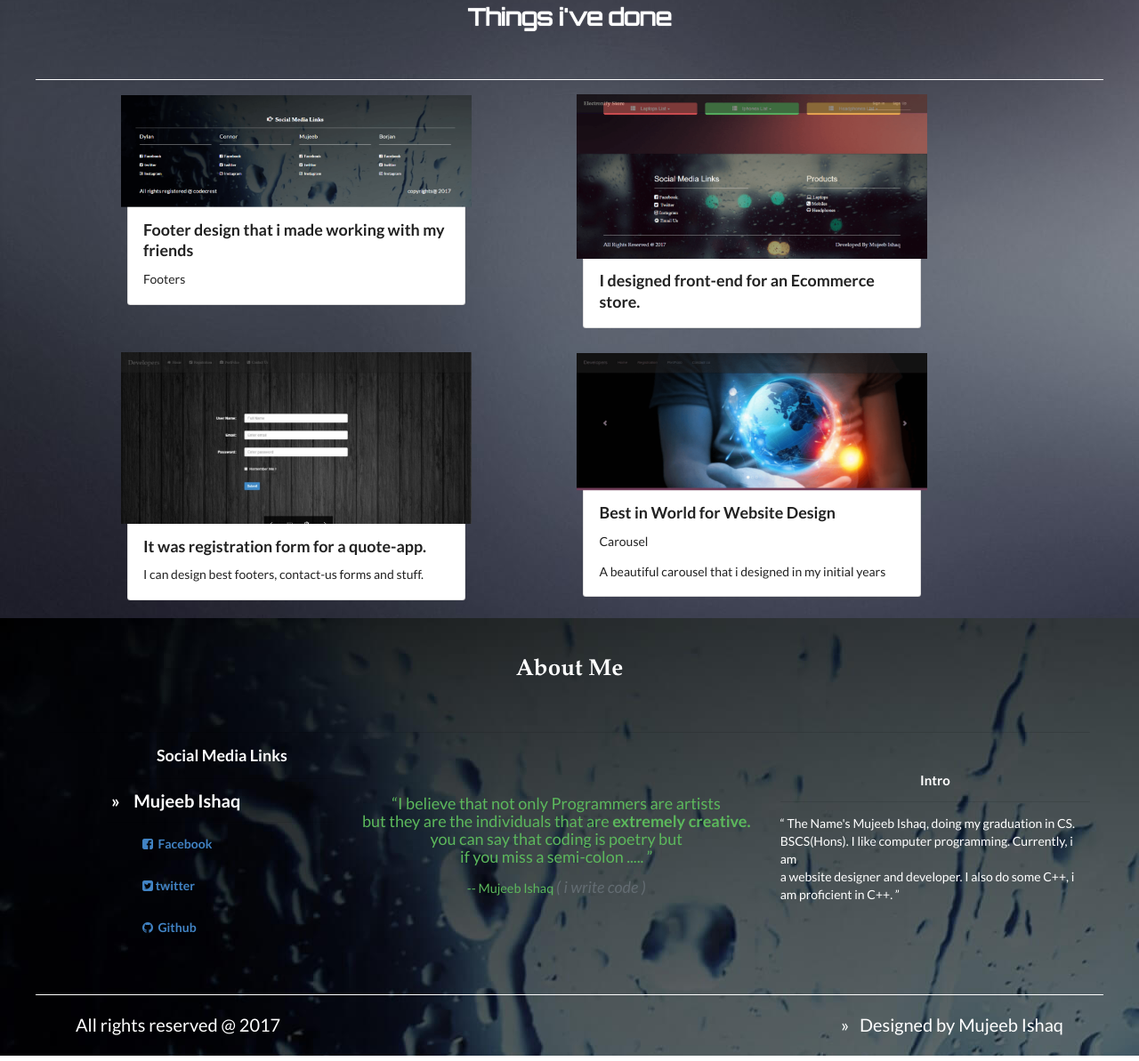
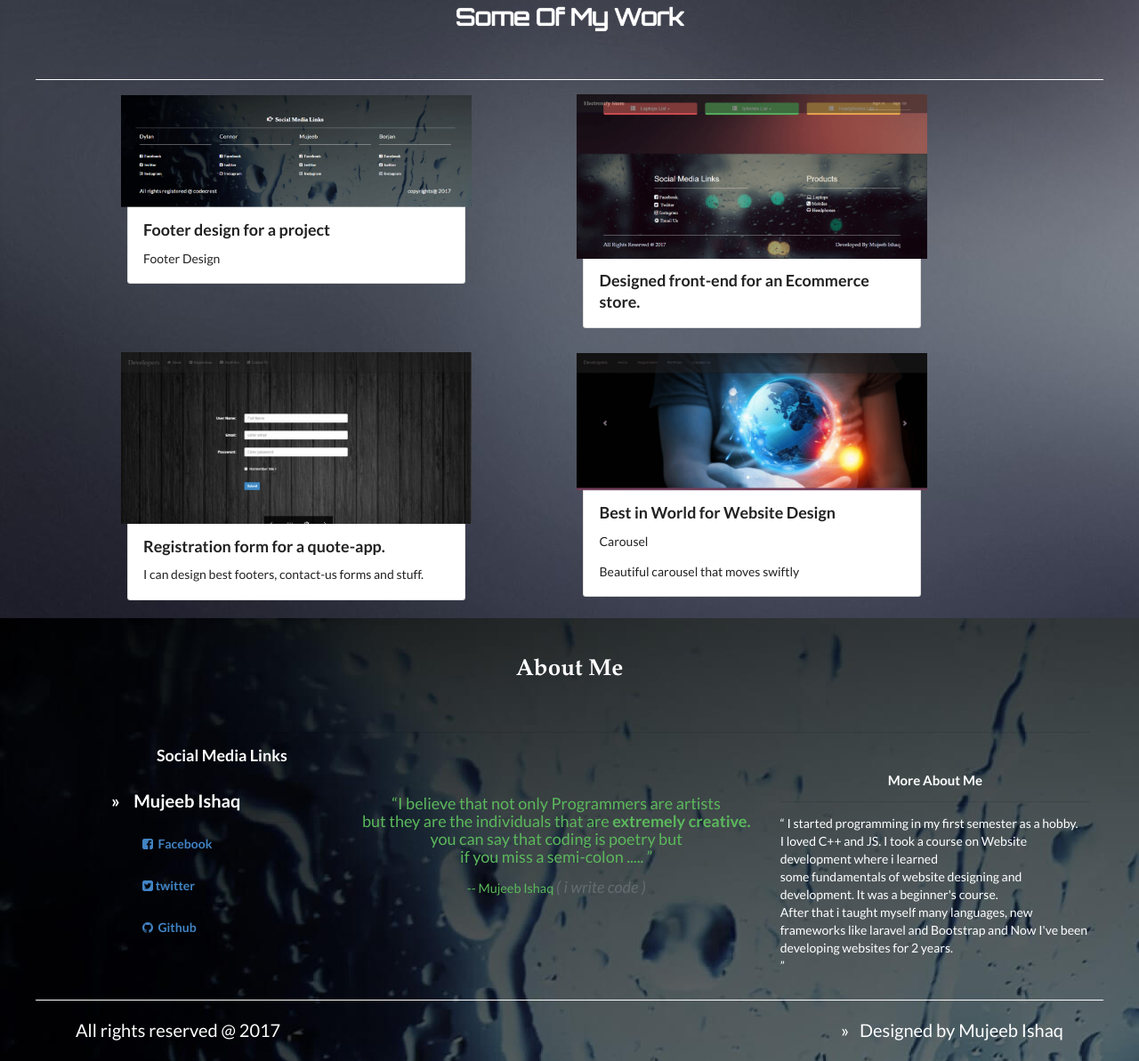
Before and after one commit to mistermj/mistermj.github.io, a plain HTML site: page index.html in a window 1280 px wide. Shown: the part 1274-2467 px from the top of the page at 89% size. Drawn offline with Linux system fonts and the light colour scheme; a web font is replaced by a local one.

Commit message:
second commit

```diff
--- a/index.html
+++ b/index.html
@@ -73,9 +73,9 @@
 
 <div class="ui sidebar inverted vertical menu shade">
     <a class="item">My Hobbies Include</a>
-    <a class="item"> 1 - Watching Movies</a>
-    <a class="item"> 2 - Reading tech Related Articles</a>
-    <a class="item"> 3 - Learning new things</a><br />
+    <a class="item"> 1 - Reading Tech Related Articles</a>
+    <a class="item"> 2 - Learning New Stuff</a><br />
+    <a class="item"> 3 - Watching Movies</a>
     <a class="item"><span class="fa fa-envelope-o"></span>&nbsp;&nbsp;nhawk1100@gmail.com</a>
     <a class="item" href="https://www.facebook.com/conner.conner.520"><i class="fa fa-facebook-square height"></i>&nbsp; Facebook</a>
 </div>
@@ -163,7 +163,7 @@
 
 	<div class="row">
 		<div class="col-sm-12">
-			<p class="text-center sub-heading titleTwo"><span class="glyphicon glyphicon-briefcase shadow"> Things i've done </span></p>
+			<p class="text-center sub-heading titleTwo"><span class="glyphicon glyphicon-briefcase shadow"> Some Of My Work </span></p>
 
 			<hr style="color: white; height: 5px; border-color: white;" >
 
@@ -175,8 +175,8 @@
 			<div class="card">
 				<img src="images/footer.png" alt="Footer Design" class="img-fluid" />
 				<div class="card-block">
-					<h3 class="card-title">Footer design that i made working with my friends</h3>
-					<p class="card-text">Footers</p>
+					<h3 class="card-title">Footer design for a project</h3>
+					<p class="card-text">Footer Design</p>
 				</div>
 			</div>
 		</div>
@@ -184,7 +184,7 @@
 			<div class="card">
 				<img src="images/oneThing.png" alt="Ecommerce" class="img-fluid" />
 				<div class="card-block">
-					<h3 class="card-title">I designed front-end for an Ecommerce store.</h3>
+					<h3 class="card-title">Designed front-end for an Ecommerce store.</h3>
 				</div>
 			</div>
 		</div>
@@ -195,7 +195,7 @@
 			<div class="card">
 				<img src="images/SecondThing.png" alt="registration form" class="img-fluid" />
 				<div class="card-block">
-					<h3 class="card-title">It was registration form for a quote-app.</h3>
+					<h3 class="card-title">Registration form for a quote-app.</h3>
 					<p class="card-text">I can design best footers, contact-us forms and stuff.</p>
 				</div>
 			</div>
@@ -206,7 +206,7 @@
 				<div class="card-block">
 					<h3 class="card-title">Best in World for Website Design</h3>
 					<p class="card-text">Carousel</p>
-					<p class="card-text"> A beautiful carousel that i designed in my initial years</p>
+					<p class="card-text">Beautiful carousel that moves swiftly</p>
 				</div>
 			</div>
 		</div>
@@ -256,14 +256,14 @@
 
 			<div class="col-sm-4 padtop" style="font-size: 14px; color: white;">
 				<h4 class="text-center">
-					Intro
+					More About Me
 				</h4>
 				<hr />
 				<blockquote>&ldquo;
-				The Name's Mujeeb Ishaq, doing my graduation in CS.<br />
-				BSCS(Hons). I like computer programming. Currently, i am <br />
-				a website designer and developer. I also do some C++, i <br />
-				am proficient in C++.
+				I started programming in my first semester as a hobby.<br />
+				I loved C++ and JS. I took a course on Website development where i learned<br>
+				some fundamentals of website designing and development. It was a beginner's course. <br>
+				After that i taught myself many languages, new frameworks like laravel and Bootstrap and Now I've been developing websites for 2 years.<br>
 				&rdquo;</blockquote>
 
 			</div>
```
